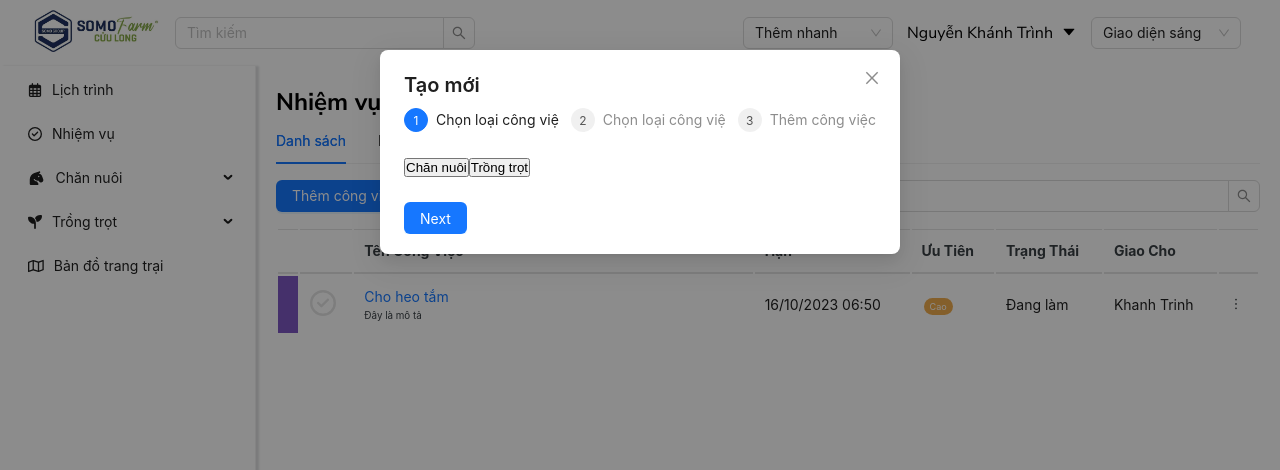
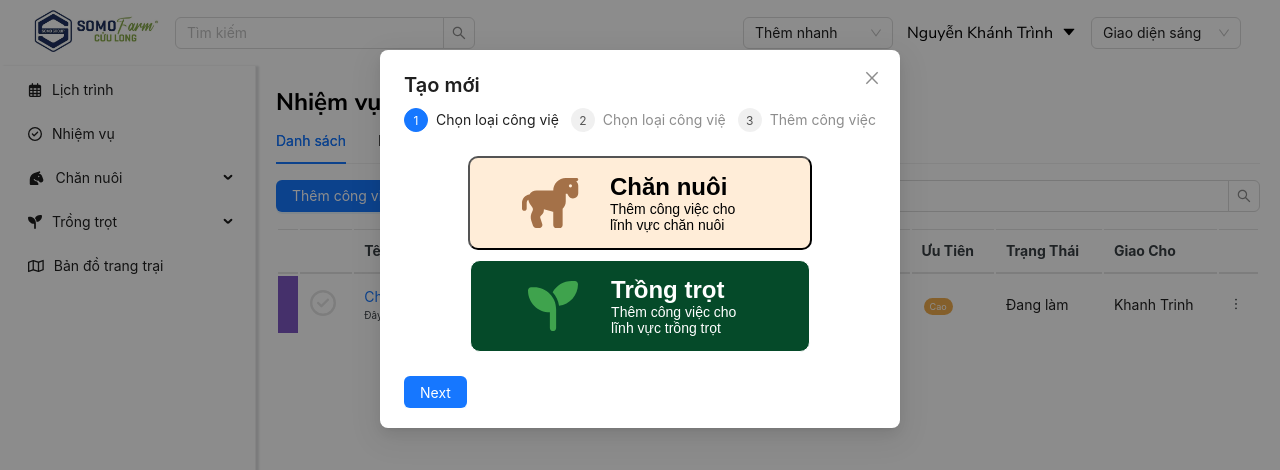
Before and after one commit to Capston-FPT-Somo-Farm-Task-Management/FE-Somo, a React (Create React App) app: page /task in a window 1280 px wide. Shown: the top 470 px of the page. Built offline with nearby package versions, Linux system fonts and the light colour scheme.

Commit message:
add modal step raw

```diff
--- /dev/null
+++ b/src/features/pages/Task/components/ModalTask/components/FirstModal/_firstModal.scss
@@ -0,0 +1,90 @@
+.first-modal {
+  display: flex;
+  flex-direction: column;
+  justify-content: center;
+  align-items: center;
+
+  .livestock {
+    button {
+      font-size: 30px;
+      padding: 15px 20px;
+      border-radius: 10px;
+      background-color: #ffedd8;
+
+      .button-item {
+        display: flex;
+        .button-icon {
+          width: 40%;
+          display: flex;
+          align-items: center;
+          justify-content: center;
+          svg {
+            font-size: 50px;
+            color: #a47148;
+          }
+        }
+        .button-text {
+          width: 50%;
+          display: flex;
+          flex-direction: column;
+          align-items: flex-start;
+          h6 {
+            font-size: 24px;
+          }
+          span {
+            font-size: 14px;
+            text-align: left;
+          }
+        }
+      }
+    }
+  }
+  .planting {
+    button {
+      font-size: 30px;
+      padding: 15px 25px;
+      margin-top: 10px;
+      border-radius: 10px;
+      background-color: #054a29;
+      border: 1px solid white;
+      box-shadow: 0 0 0 3em #054a29 inset;
+      transition: all 500ms ease;
+      .button-item {
+        display: flex;
+        .button-icon {
+          width: 40%;
+          display: flex;
+          align-items: center;
+          justify-content: center;
+          svg {
+            font-size: 50px;
+            color: #3fa34d;
+          }
+        }
+        .button-text {
+          width: 50%;
+          display: flex;
+          flex-direction: column;
+          align-items: flex-start;
+          color: white;
+          h6 {
+            font-size: 24px;
+          }
+          span {
+            font-size: 14px;
+            text-align: left;
+          }
+        }
+      }
+    }
+    button:hover{
+        box-shadow: 0 0 0 1px #f7fff7 inset;
+      background-color: #f7fff7;
+      border: 1px solid black;
+      transition: all 500ms ease;
+      .button-text{
+        color: black;
+      }
+    }
+  }
+}
--- a/src/features/pages/Task/components/ModalTask/components/FirstModal/index.jsx
+++ b/src/features/pages/Task/components/ModalTask/components/FirstModal/index.jsx
@@ -1,4 +1,6 @@
-import React from 'react';
+import React from "react";
+import { FontAwesomeIcon } from "@fortawesome/react-fontawesome";
+import { faHorse, faSeedling } from "@fortawesome/free-solid-svg-icons";
 
 function FirstModal({ onNext }) {
   const handleSelection = (type) => {
@@ -6,9 +8,35 @@ function FirstModal({ onNext }) {
   };
 
   return (
-    <div>
-      <button onClick={() => handleSelection('livestock')}>Chăn nuôi</button>
-      <button onClick={() => handleSelection('planting')}>Trồng trọt</button>
+    <div className="first-modal">
+      <div className="livestock">
+        <button onClick={() => handleSelection("livestock")}>
+          <div className="button-item">
+            <div className="button-icon">
+              <FontAwesomeIcon icon={faHorse} />
+            </div>
+
+            <div className="button-text">
+              <h6>Chăn nuôi</h6>
+              <span>Thêm công việc cho lĩnh vực chăn nuôi</span>
+            </div>
+          </div>
+        </button>
+      </div>
+      <div className="planting">
+        <button onClick={() => handleSelection("planting")}>
+        <div className="button-item">
+            <div className="button-icon">
+            <FontAwesomeIcon icon={faSeedling} />
+            </div>
+
+            <div className="button-text">
+              <h6>Trồng trọt</h6>
+              <span>Thêm công việc cho lĩnh vực trồng trọt</span>
+            </div>
+          </div>
+        </button>
+      </div>
     </div>
   );
 }
--- a/src/features/pages/Task/components/ModalTask/components/SecondModal/index.jsx
+++ b/src/features/pages/Task/components/ModalTask/components/SecondModal/index.jsx
@@ -1,18 +1,21 @@
 import React from 'react'
 
-function SecondModal({ type }) {
+function SecondModal({ type, onOptionSelect }) {
+  const handleOptionSelect = (option) => {
+    onOptionSelect(option);
+  }
   if (type === 'planting') {
     return (
       <div>
-        <p>Chọn cây trồng cụ thể hoặc cà vườn</p>
-        {/* Thêm các options cho trồng trọt */}
+        <button onClick={() => handleOptionSelect("specificPlant")}> Cây trồng cụ thể</button>
+        <button onClick={() => handleOptionSelect("wholeGarden")}> Cả vườn</button>
       </div>
     );
   } else if (type === 'livestock') {
     return (
       <div>
-        <p>Chọn con vật cụ thể hoặc cả chuồng</p>
-        {/* Thêm các options cho chăn nuôi */}
+        <button onClick={() => handleOptionSelect("specificAnimal")}> Con vật cụ thể</button>
+        <button onClick={() => handleOptionSelect("wholeBarn")}> Cả chuồng</button>
       </div>
     );
   }
--- a/src/features/pages/Task/components/ModalTask/components/ThirdModal/index.jsx
+++ b/src/features/pages/Task/components/ModalTask/components/ThirdModal/index.jsx
@@ -1,9 +1,32 @@
-import React from 'react'
+import React from "react";
 
-function ThirdModal() {
-  return (
-    <div>ThirdModal</div>
-  )
+function ThirdModal({ option }) {
+  if (option === "specificAnimal") {
+    return (
+      <div>
+        <p>Nhập thông tin con vật cụ thể</p>
+      </div>
+    );
+  } else if (option === "wholeBarn") {
+    return (
+      <div>
+        <p>Nhập thông tin chuồng</p>
+      </div>
+    );
+  }  else if (option === "specificPlant") {
+    return (
+      <div>
+        <p>Nhập thông tin cây trồng cụ thể</p>
+      </div>
+    );
+  } else if (option === "wholeGarden") {
+    return (
+      <div>
+        <p>Nhập thông tin vườn</p>
+      </div>
+    );
+  }
+  return null;
 }
 
-export default ThirdModal
+export default ThirdModal;
--- a/src/features/pages/Task/components/ModalTask/index.jsx
+++ b/src/features/pages/Task/components/ModalTask/index.jsx
@@ -1,17 +1,17 @@
 import React, { useState } from "react";
 import { Button, Modal, Steps } from "antd";
 
-import { steps } from "./modalTask";
 import FirstModal from "./components/FirstModal";
 import SecondModal from "./components/SecondModal";
 import ThirdModal from "./components/ThirdModal";
+import { steps } from "./modalTaskData";
 
 const { Step } = Steps;
 
 function ModalTask() {
   const [currentStep, setCurrentStep] = useState(0);
   const [selectedType, setSelectedType] = useState(null);
-
+  const [selectedOption, setSelectedOption] = useState(null);
   const handleNext = (type) => {
     setSelectedType(type);
     setCurrentStep(currentStep + 1);
@@ -31,18 +31,25 @@ function ModalTask() {
     });
   };
 
+  const handleOptionSelect = (option) => {
+    setSelectedOption(option);
+    setCurrentStep(currentStep + 1);
+  };
+
   const renderStepContent = (step) => {
     switch (step) {
       case 0:
         return <FirstModal onNext={handleNext} />;
       case 1:
-        return <SecondModal type={selectedType} />;
+        return <SecondModal type={selectedType} onOptionSelect={handleOptionSelect} />;
       case 2:
-        return <ThirdModal />;
+        return <ThirdModal option={selectedOption} />;
       default:
         return null;
     }
   };
+
+
 
   return (
     <>
--- a/src/index.css
+++ b/src/index.css
@@ -173,4 +173,89 @@ html {
 }
 .list .to-do-list .table tbody .grid-actions svg {
   color: #393f44;
+}
+
+.first-modal {
+  display: flex;
+  flex-direction: column;
+  justify-content: center;
+  align-items: center;
+}
+.first-modal .livestock button {
+  font-size: 30px;
+  padding: 15px 20px;
+  border-radius: 10px;
+  background-color: #ffedd8;
+}
+.first-modal .livestock button .button-item {
+  display: flex;
+}
+.first-modal .livestock button .button-item .button-icon {
+  width: 40%;
+  display: flex;
+  align-items: center;
+  justify-content: center;
+}
+.first-modal .livestock button .button-item .button-icon svg {
+  font-size: 50px;
+  color: #a47148;
+}
+.first-modal .livestock button .button-item .button-text {
+  width: 50%;
+  display: flex;
+  flex-direction: column;
+  align-items: flex-start;
+}
+.first-modal .livestock button .button-item .button-text h6 {
+  font-size: 24px;
+}
+.first-modal .livestock button .button-item .button-text span {
+  font-size: 14px;
+  text-align: left;
+}
+.first-modal .planting button {
+  font-size: 30px;
+  padding: 15px 25px;
+  margin-top: 10px;
+  border-radius: 10px;
+  background-color: #054a29;
+  border: 1px solid white;
+  box-shadow: 0 0 0 3em #054a29 inset;
+  transition: all 500ms ease;
+}
+.first-modal .planting button .button-item {
+  display: flex;
+}
+.first-modal .planting button .button-item .button-icon {
+  width: 40%;
+  display: flex;
+  align-items: center;
+  justify-content: center;
+}
+.first-modal .planting button .button-item .button-icon svg {
+  font-size: 50px;
+  color: #3fa34d;
+}
+.first-modal .planting button .button-item .button-text {
+  width: 50%;
+  display: flex;
+  flex-direction: column;
+  align-items: flex-start;
+  color: white;
+}
+.first-modal .planting button .button-item .button-text h6 {
+  font-size: 24px;
+}
+.first-modal .planting button .button-item .button-text span {
+  font-size: 14px;
+  text-align: left;
+}
+.first-modal .planting button:hover {
+  box-shadow: 0 0 0 1px #f7fff7 inset;
+  background-color: #f7fff7;
+  border: 1px solid black;
+  transition: all 500ms ease;
+}
+.first-modal .planting button:hover .button-text {
+  color: black;
 }/*# sourceMappingURL=index.css.map */
--- a/src/index.scss
+++ b/src/index.scss
@@ -4,4 +4,6 @@
 @import './features/pages/Task/task';
 @import './features/pages/Task/components/ModalTask/modalTask';
 @import './features/pages/Task/components/List/list';
-@import './features/pages/Animals/Animals/components/AddAndSearchAnimals';
+@import "./features/pages/Task/components/ModalTask/components/FirstModal/firstModal";
+@import "./features/pages/Task/components/ModalTask/components/SecondModal/secondModal";
+@import "./features/pages/Task/components/ModalTask/components/ThirdModal/thirdModal";
```
Also changed, not shown: src/features/pages/Task/components/ModalTask/components/SecondModal/_secondModal.scss (added), src/features/pages/Task/components/ModalTask/components/ThirdModal/_thirdModal.scss (added), src/features/pages/Task/components/ModalTask/modalTaskData.js (renamed from src/features/pages/Task/components/ModalTask/modalTask.js), 1 other file (tests, documents, lock files or other folders).
